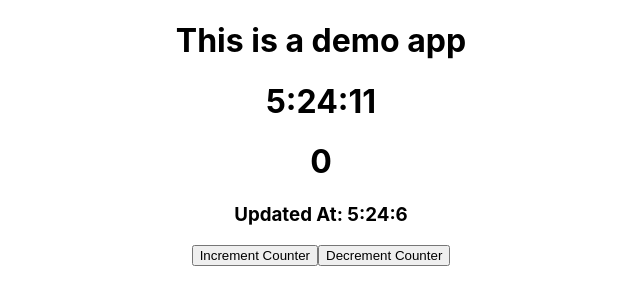
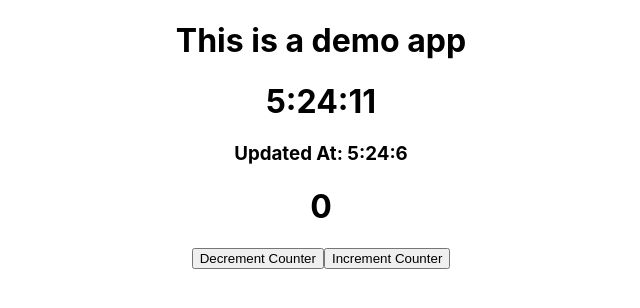
Before and after one commit to namangrover99/demo-app, a React (Create React App) app: page / in a window 1280 px wide. Shown: the top 308 px of the page, without its empty margins (319-959 px from the left). Built offline with nearby package versions, Linux system fonts and the light colour scheme.

Commit message:
Implemented Vice-Versa functionality of passing Data

```diff
--- a/src/App.js
+++ b/src/App.js
@@ -24,9 +24,12 @@ function App() {
     <div className="App">
       <h1>This is a demo app</h1>
       <h1>{timer}</h1>
-      <h1>{count}</h1>
+      {/* <h1>{count}</h1> */}
       <h3>Updated At: {time}</h3>
-      <Counter updateCounter={updateCounter} decrementCounter={decrementCounter} />
+      {/* <Counter updateCounter={updateCounter} decrementCounter={decrementCounter} /> */}
+      <Counter value={count} />
+      <button style={{cursor: 'pointer'}} onClick={decrementCounter}>Decrement Counter</button>
+      <button style={{cursor: 'pointer'}} onClick={updateCounter}>Increment Counter</button>
     </div>
   );
 }
--- a/src/Components/counter.js
+++ b/src/Components/counter.js
@@ -1,10 +1,12 @@
 import React from 'react'
 
-const Counter = ({updateCounter, decrementCounter}) => {
+const Counter = ({ value }) => {
   return (
     <div>
-      <button style={{cursor: 'pointer'}} onClick={updateCounter}>Increment Counter</button>
-      <button style={{cursor: 'pointer'}} onClick={decrementCounter}>Decrement Counter</button>
+      {/* <button style={{cursor: 'pointer'}} onClick={decrementCounter}>Decrement Counter</button>
+      <button style={{cursor: 'pointer'}} onClick={updateCounter}>Increment Counter</button> */}
+      <h1>{value}</h1>
+
     </div>
   )
 }
```
